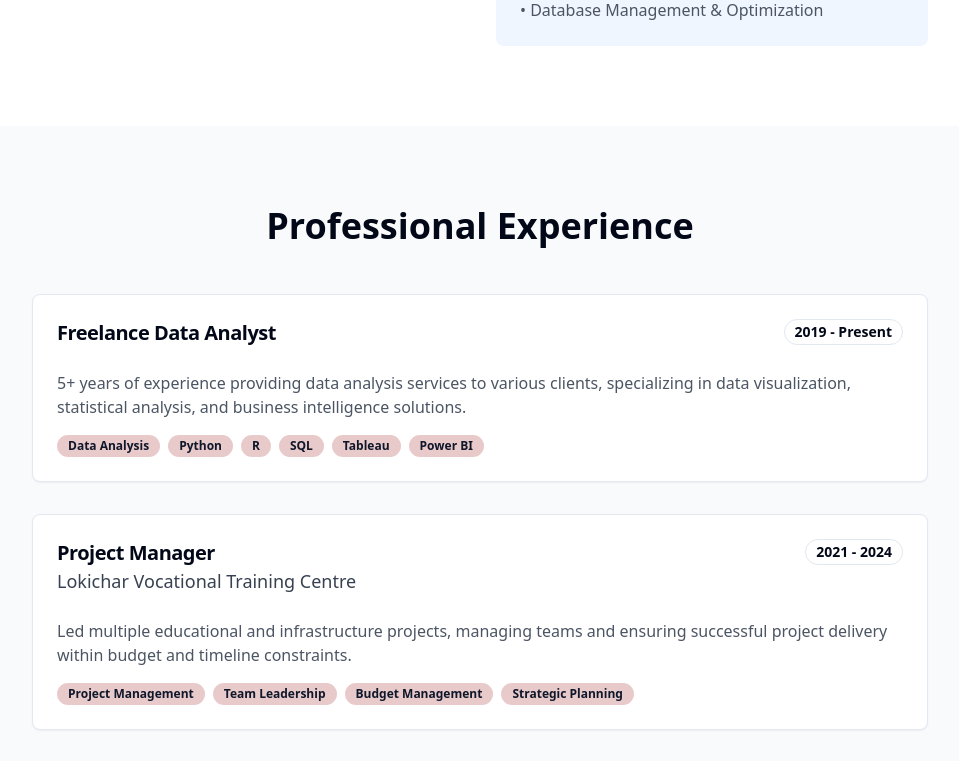
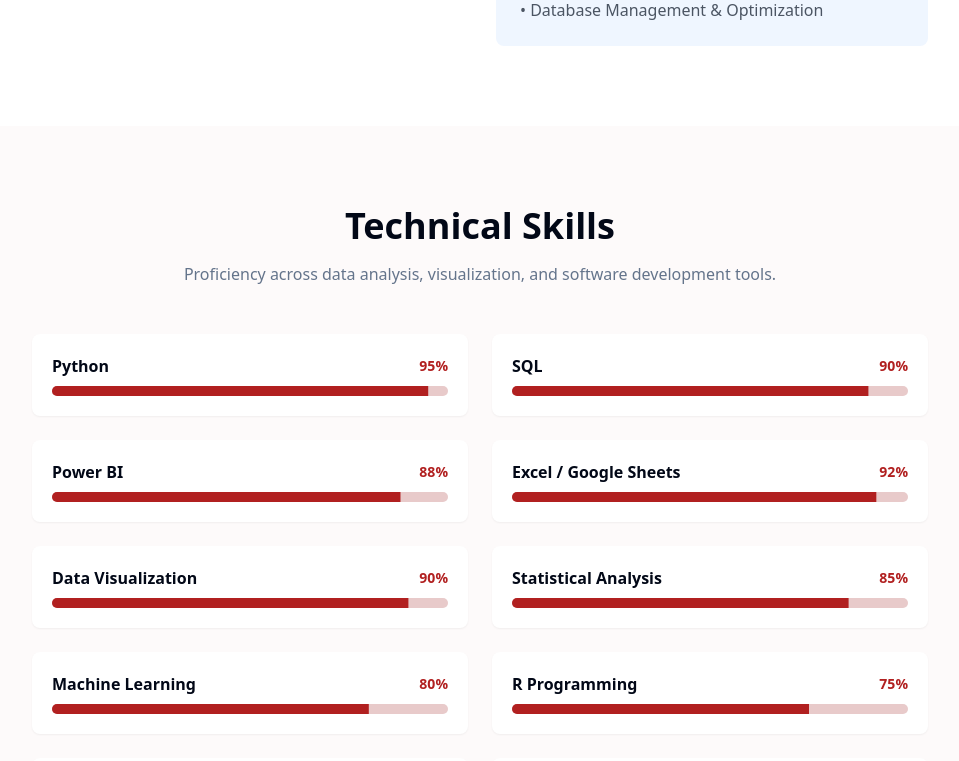
Before and after one commit to Winnie-Cheruiyot/winnie-cheruiyot-portfolio, a React (Vite) app: page / in a window 1280 px wide. Shown: the part 1640-2401 px from the top of the page, without its empty margins (160-1119 px from the left). Built offline with nearby package versions, Linux system fonts and the light colour scheme.

Commit message:
Changes
Co-authored-by: Winnie-Cheruiyot <198875605+Winnie-Cheruiyot@users.noreply.github.com>

```diff
--- a/src/pages/Index.tsx
+++ b/src/pages/Index.tsx
@@ -2,6 +2,7 @@
 import Header from "@/components/Header";
 import Hero from "@/components/Hero";
 import About from "@/components/About";
+import Skills from "@/components/Skills";
 import Experience from "@/components/Experience";
 import Projects from "@/components/Projects";
 import Education from "@/components/Education";
@@ -14,6 +15,7 @@ const Index = () => {
       <Header />
       <Hero />
       <About />
+      <Skills />
       <Experience />
       <Projects />
       <Education />
```
